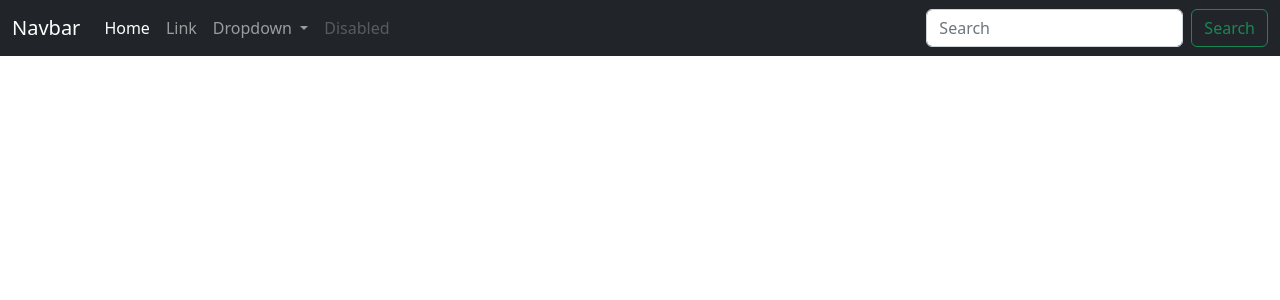
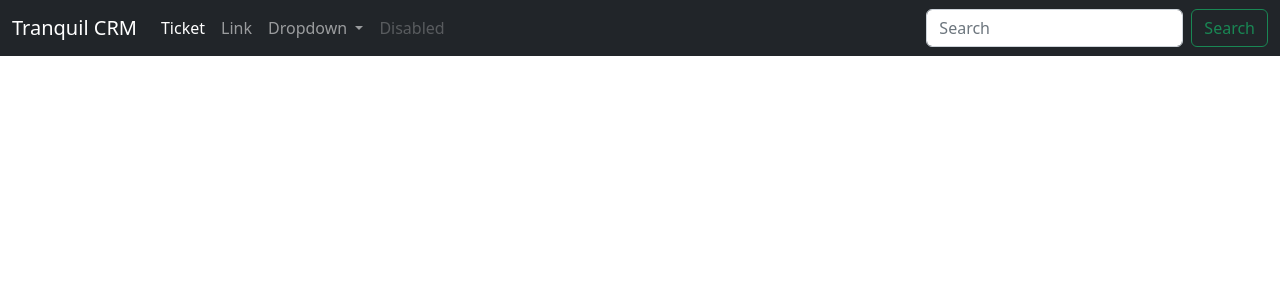
Before and after one commit to AlexEnotov/crmonly, a PHP site: page / in a window 1280 px wide. Shown: the top 300 px of the page. Run offline with PHP 8.4, Linux system fonts and the light colour scheme.

Commit message:
Update navbar.php

```diff
--- a/layout/navbar.php
+++ b/layout/navbar.php
@@ -1,13 +1,13 @@
 <nav class="navbar navbar-expand-lg navbar-dark bg-dark">
   <div class="container-fluid">
-    <a class="navbar-brand" href="#">Navbar</a>
+    <a class="navbar-brand" href="#">Tranquil CRM</a>
     <button class="navbar-toggler" type="button" data-bs-toggle="collapse" data-bs-target="#navbarSupportedContent" aria-controls="navbarSupportedContent" aria-expanded="false" aria-label="Toggle navigation">
       <span class="navbar-toggler-icon"></span>
     </button>
     <div class="collapse navbar-collapse" id="navbarSupportedContent">
       <ul class="navbar-nav me-auto mb-2 mb-lg-0">
         <li class="nav-item">
-          <a class="nav-link active" aria-current="page" href="#">Home</a>
+          <a class="nav-link active" aria-current="page" href="#">Ticket</a>
         </li>
         <li class="nav-item">
           <a class="nav-link" href="#">Link</a>
```
